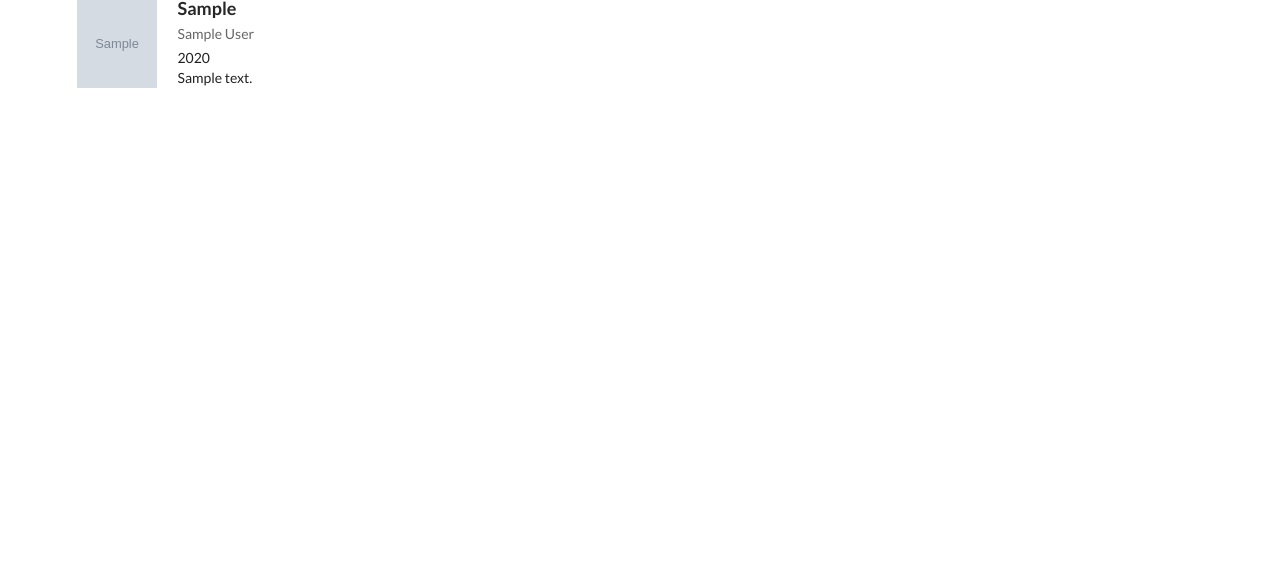
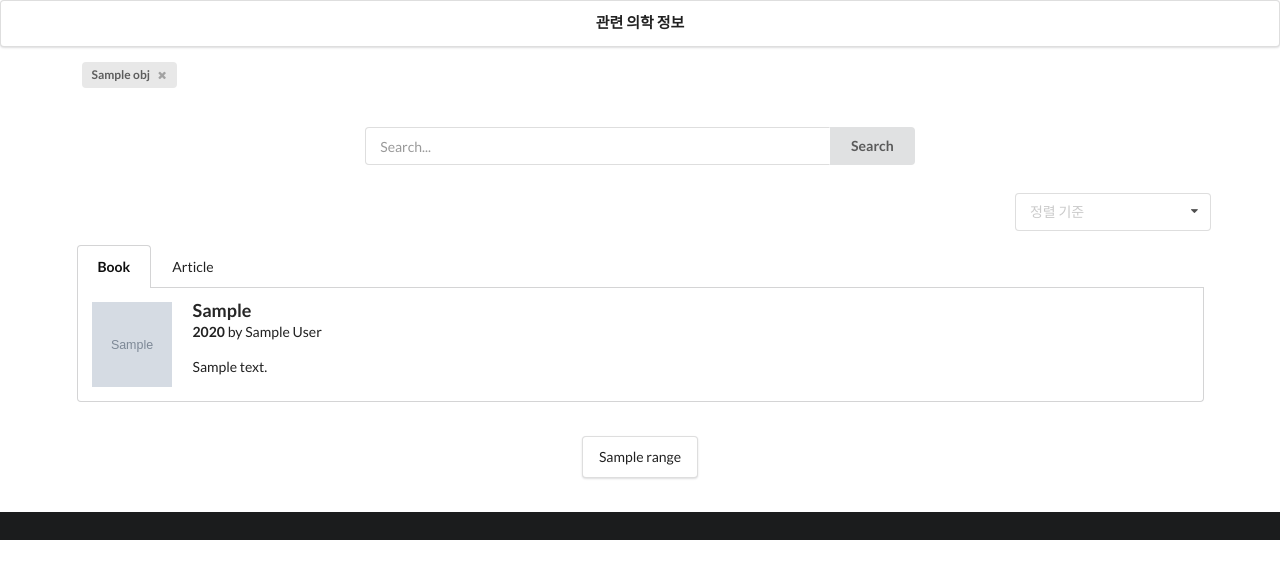
Before and after one commit to springkjw/ekpkaist, a Django app: template templates/book_list.html in a window 1280 px wide. Shown: the top 579 px of the page. Run offline with Django 3.2, Linux system fonts and the light colour scheme; the template is opened without the code that fills it: most values are stand-ins (such as "Sample title", 1, 10 or a date in 2020); grey boxes marked "Sample" are stand-in pictures.

Commit message:
second commit

```diff
--- a/ekp/urls.py
+++ b/ekp/urls.py
@@ -19,5 +19,7 @@ from django.contrib import admin
 
 urlpatterns = [
     url(r'^admin/', admin.site.urls),
-    url(r'^$', 'ekp.views.book_list', name='book_list'),
+    # url(r'^$', 'ekp.views.book_list', name='book_list'),
+
+    url(r'^books/(?P<keyword>[\w\ ]+)/page=(?P<page>\d+)$', 'ekp.views.book_list', name='book_list'),
 ]
--- a/templates/base.html
+++ b/templates/base.html
@@ -3,13 +3,15 @@
 <html lang="en">
 <head>
     <meta charset="UTF-8">
-    <title>곰개발{% block title %}{% endblock %}</title>
+    <title>EKP-KAIST{% block title %}{% endblock %}</title>
 
     <script type="text/javascript" src="{% static 'js/jquery-2.2.1.min.js' %}"></script>
     <script type="text/javascript" src="{% static 'Semantic-UI-CSS-master/semantic.min.js' %}"></script>
     <script type="text/javascript" src="{% static 'js/base.js' %}"></script>
-    {% block javascript %}
-    {% endblock %}
+    <script>
+        {% block javascript %}
+        {% endblock %}
+    </script>
 
     <link rel="stylesheet" type="text/css" href="{% static 'Semantic-UI-CSS-master/semantic.min.css' %}">
     <link rel="stylesheet" href="{% static 'css/base.css' %}">
--- a/templates/book_list.html
+++ b/templates/book_list.html
@@ -1,26 +1,85 @@
 {% extends 'base.html' %}
 {% load staticfiles %}
 
+{% block javascript %}
+    $(function() {
+        $('.ui.dropdown').dropdown();
+
+    });
+{% endblock %}
+
 {% block content %}
     <div class="ui main container">
+        <div class="ui center aligned">
+            {% for obj in object.keywords %}
+                <a href="{% url 'book_list' keyword=obj.keyword_title page=1 %}" class="ui label" style="margin: 5px;">
+                    {{ obj.keyword_title }}
+                    <i class="delete icon"></i>
+                </a>
+            {% endfor %}
+        </div>
+        <div class="ui two column centered grid" style="margin-top:20px;">
+            <div class="column">
+                <div class="ui fluid action input">
+                    <input type="text" placeholder="Search...">
+                    <div class="ui button">Search</div>
+                </div>
+            </div>
+        </div>
+        <div class="ui grid">
+            <div class="right floated left aligned three wide column">
+                <div class="ui selection dropdown">
+                    <input type="hidden" name="정렬기준">
+                    <i class="dropdown icon"></i>
+                    <div class="default text">정렬 기준</div>
+                    <div class="menu">
+                        <div class="item" data-value="1">관찰값</div>
+                        <div class="item" data-value="0">개체간 영향</div>
+                        <div class="item" data-value="0">설명, 사실</div>
+                        <div class="item" data-value="0">행동</div>
+                        <div class="item" data-value="0">이유</div>
+                        <div class="item" data-value="0">상태변화</div>
+                        <div class="item" data-value="0">추론 과정</div>
+                        <div class="item" data-value="0">치료법</div>
+                        <div class="item" data-value="0">진단법</div>
+                    </div>
+                </div>
+            </div>
+        </div>
+        <div class="ui top attached tabular menu">
+            <a class="active item" data-tab="book">Book</a>
+            <a class="item" data-tab="article">Article</a>
+        </div>
+        <div class="ui bottom attached active tab segment">
             <div class="ui divided items">
-            {% for item in test.books %}
+                {% for item in object.books %}
                     <div class="item">
-                    <img class="ui middle aligned tiny image" src="{{ item.book_image_url }}">
+                        <img class="ui middle aligned tiny image" src="{{ item.book_image_url }}" style="max-height: 100px;">
                         <div class="middle aligned content">
                             <a class="header">{{ item.book_source }}</a>
-                        <div class="meta">
-                            <div class="description">{{ item.book_author }}</div>
+                            <div class="metadata">
+                                <strong class="date">{{ item.book_year }}</strong> by <span class="description">{{ item.book_author }}</span>
                             </div>
-                        <div class="metadata">
-                            <span class="date">{{ item.book_year }}</span>
-                        </div>
-                        <div class="">
-                            {{ item.book_contents }}
+                            <div class="ui contents" style="padding-top:15px; padding-bottom: 10px;">
+                                {{ item.book_highlighted_contents|safe }}
                             </div>
                         </div>
                     </div>
                 {% endfor %}
             </div>
         </div>
+        <div class="ui center aligned grid">
+        <div class="ui five column grid" style="margin:20px;">
+            <div class="column">
+                <div class="ui pagination menu">
+                    {% for i in range %}
+                        <a href="{% url 'book_list' keyword=keyword page=i %}" class="item">
+                            {{ i }}
+                        </a>
+                    {% endfor %}
+                </div>
+            </div>
+        </div>
+        </div>
+    </div>
 {% endblock %}
--- a/templates/footer.html
+++ b/templates/footer.html
@@ -0,0 +1,7 @@
+<div class="ui black inverted vertical footer segment">
+  <div class="ui center aligned container">
+    <div class="ui stackable inverted grid">
+
+    </div>
+  </div>
+</div>
--- a/templates/header.html
+++ b/templates/header.html
@@ -0,0 +1,7 @@
+<div class="ui top fixed" style="margin-bottom: 10px;">
+  <div class="ui segment">
+        <h4 class="ui center aligned header">
+            관련 의학 정보
+        </h4>
+  </div>
+</div>
```
Also changed, not shown: ekp/views.py (+13 -4 lines), 5 other files. Lines whose indentation alone changed are shown as unchanged.
